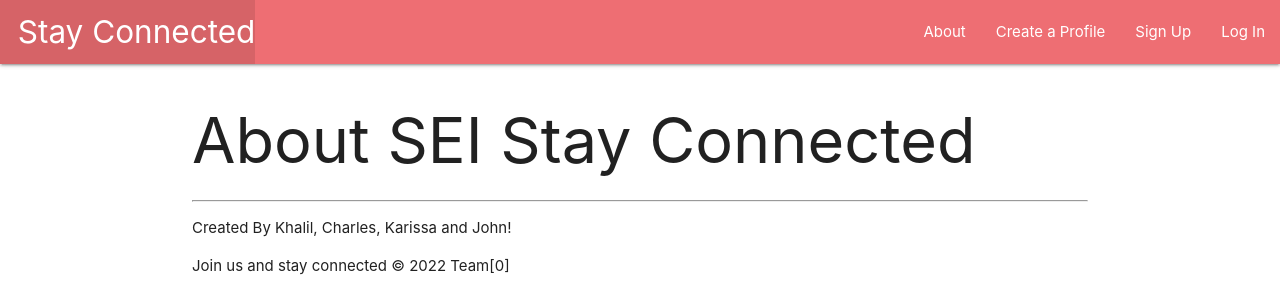
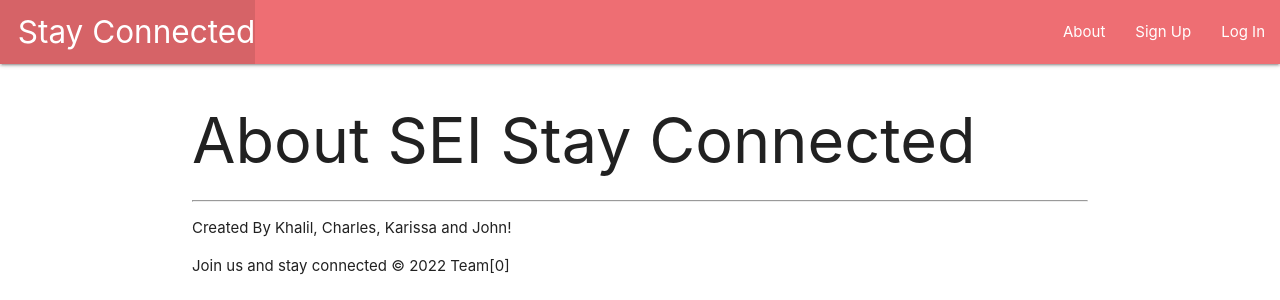
Before and after one commit to KhalilAHoward/project_3, a Django app: page /about/ in a window 1280 px wide. Shown: the top 300 px of the page. Run offline with Django 4.2, Linux system fonts and the light colour scheme.

Commit message:
update views.py

```diff
--- a/stayconnected/main_app/templates/base.html
+++ b/stayconnected/main_app/templates/base.html
@@ -26,11 +26,11 @@
             <li><a href="{% url 'job_index' %}">View All Job Posts</a></li>
             <li><a href="{% url 'project_create' %}">Add a Project</a></li>
             <li><a href="{% url 'project_index' %}">View All Projects</a></li>
-			<li><a href="{% url 'profile_create' %}">Create a Profile</a></li>
+      			<li><a href="{% url 'profile_create' %}">Create a Profile</a></li>
             <li><a href="{% url 'index' %}">View My Profile</a></li>
             <li><a href="{% url 'logout' %}">Log Out</a></li>
           {% else %}
-		  	<li><a href="{% url 'prifle_create' %}">Create a Profile</a></li>
+
             <li><a href="{% url 'signup' %}">Sign Up</a></li>
             <li><a href="{% url 'login' %}">Log In</a></li>
           {% endif %}
--- a/stayconnected/main_app/views.py
+++ b/stayconnected/main_app/views.py
@@ -37,7 +37,7 @@ def signup(request):
         if form.is_valid():
             user = form.save()
             login(request, user)
-            return redirect('profile')
+            return redirect('profile_form')
         else:
             error_message = 'Invalid sign up - try again'
     form = UserCreationForm()
```
